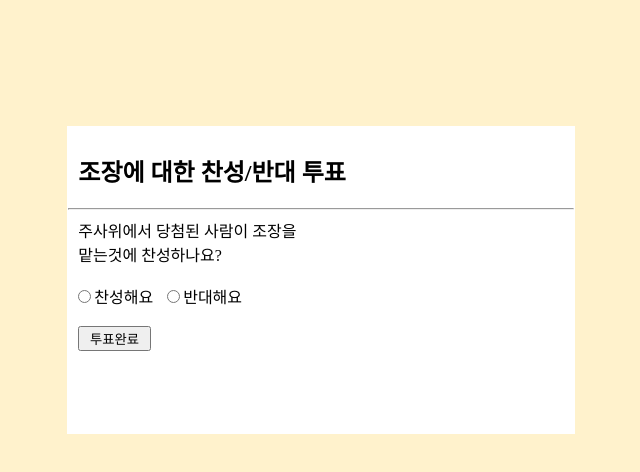
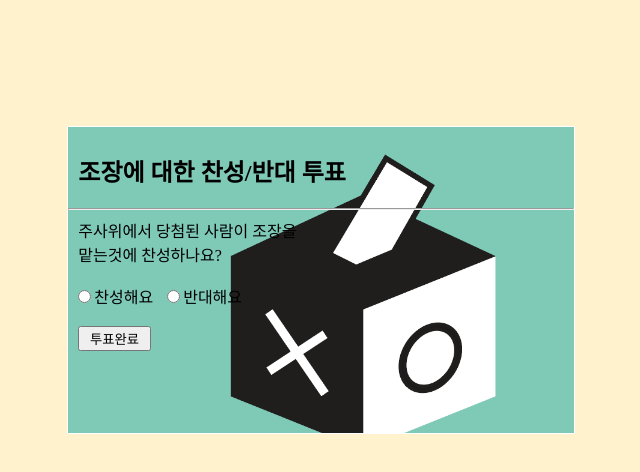
Before and after one commit to Rolling-Role/Rolling-Role, a plain HTML site: page vote2.html in a window 1280 px wide. Shown: the whole page, without its empty margins (320-960 px from the left). Drawn offline with Linux system fonts and the light colour scheme.

Commit message:
4번째 커밋. vote 사진 오류 수정

```diff
--- a/vote2.css
+++ b/vote2.css
@@ -2,7 +2,7 @@ body{background-color: #FFF2CC;min-width:800px;}
 .innerframe {
     position:relative;
     background-color: #FFFFFF;
-    background-image: url(rollingrole_images/vote2.png);
+    background-image: url(vote2.png);
     background-size: cover;
     border:#FFFFFF solid 1px;
     width:40%; min-height:300px;
```
